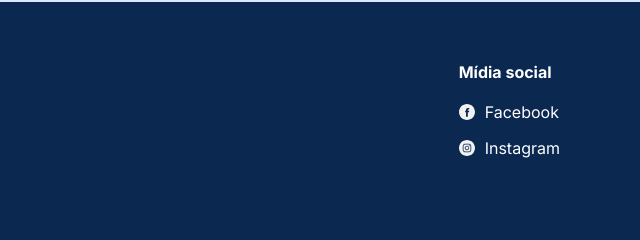
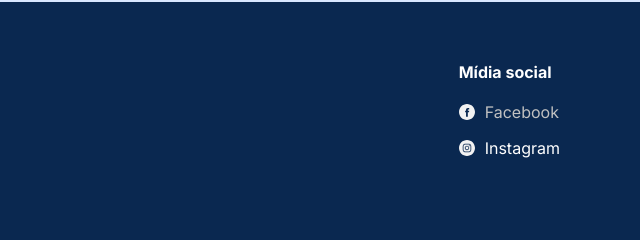
Before and after one commit to jonathanebran/web_project_coffeeshop, a plain HTML site: page index.html in a window 1280 px wide. In both pictures the pointer is over the link "Facebook". Shown: the part 2628-2868 px from the top of the page, 640-1280 px from the left. Drawn offline with Linux system fonts and the light colour scheme.

Commit message:
add social link hover

```diff
--- a/blocks/footer.css
+++ b/blocks/footer.css
@@ -73,6 +73,12 @@
   color: #c1c1c1;
   outline: none;
 }
+
+.footer__social-link:hover {
+  color: #c1c1c1;
+  outline: none;
+}
+
 .footer__social-icon {
   width: 16px;
   height: 16px;
```
